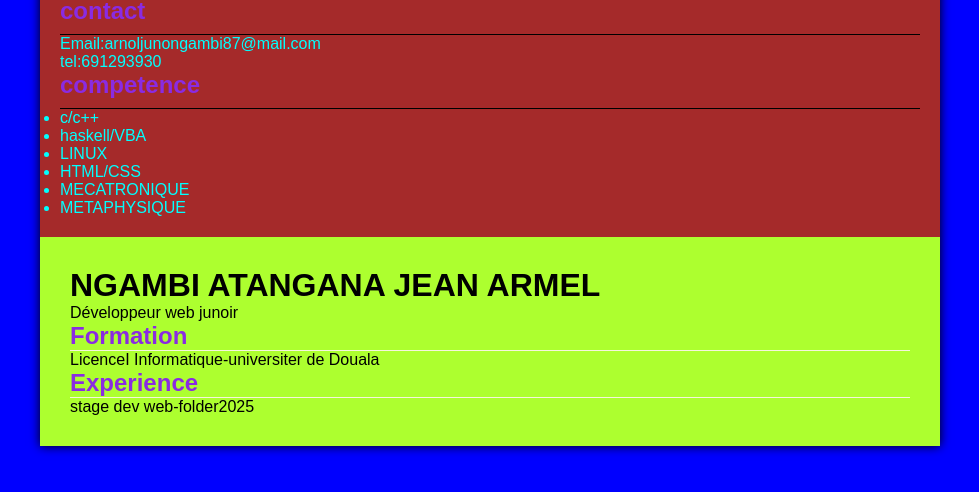
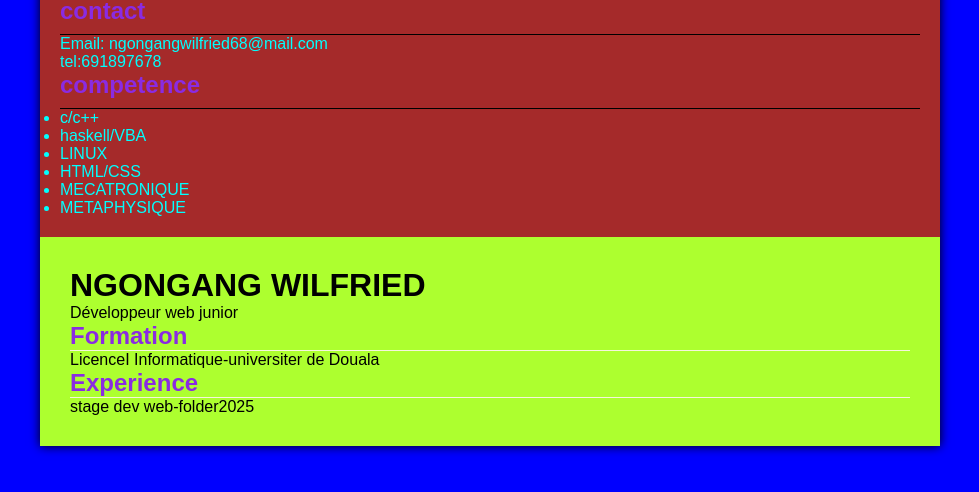
Before and after one commit to ngongangwilfried/ngongangwilfried, a plain HTML site: page index.html in a window 1280 px wide. Shown: the part 76-568 px from the top of the page, without its empty margins (150-1129 px from the left). Drawn offline with Linux system fonts and the light colour scheme.

Commit message:
Update index.html

```diff
--- a/index.html
+++ b/index.html
@@ -3,7 +3,7 @@
 <html>
 <head>
     <meta charset='utf-8'>
-    <title>CV-NGAMBI ATANGANA JEAN ARMEL 24S98792</title>
+    <title>CV-NGONGANG WILFRIED 24s98819</title>
     <meta name='viewport' content='width=device-width, initial-scale=1'>
     <link rel='stylesheet'  href='style.css'>
 </head>
@@ -12,8 +12,8 @@
         <aside>
             <img src="./ajr3.png.png" alt="photo de prophil">
             <h2>contact</h2>
-            <p>Email:arnoljunongambi87@mail.com</p>
-            <P>tel:691293930</P>
+            <p>Email: ngongangwilfried68@mail.com</p>
+            <P>tel:691897678</P>
                 <h2>competence</h2>
                 <ul>
                     <li>c/c++</li>
@@ -26,8 +26,8 @@
         </aside>
         <main>
             <header>
-                <h1>NGAMBI ATANGANA JEAN ARMEL</h1>
-                <P>Développeur web junoir</P>
+                <h1>NGONGANG WILFRIED </h1>
+                <P>Développeur web junior</P>
             </header>
             <section>
                 <h2>Formation</h2>
```
